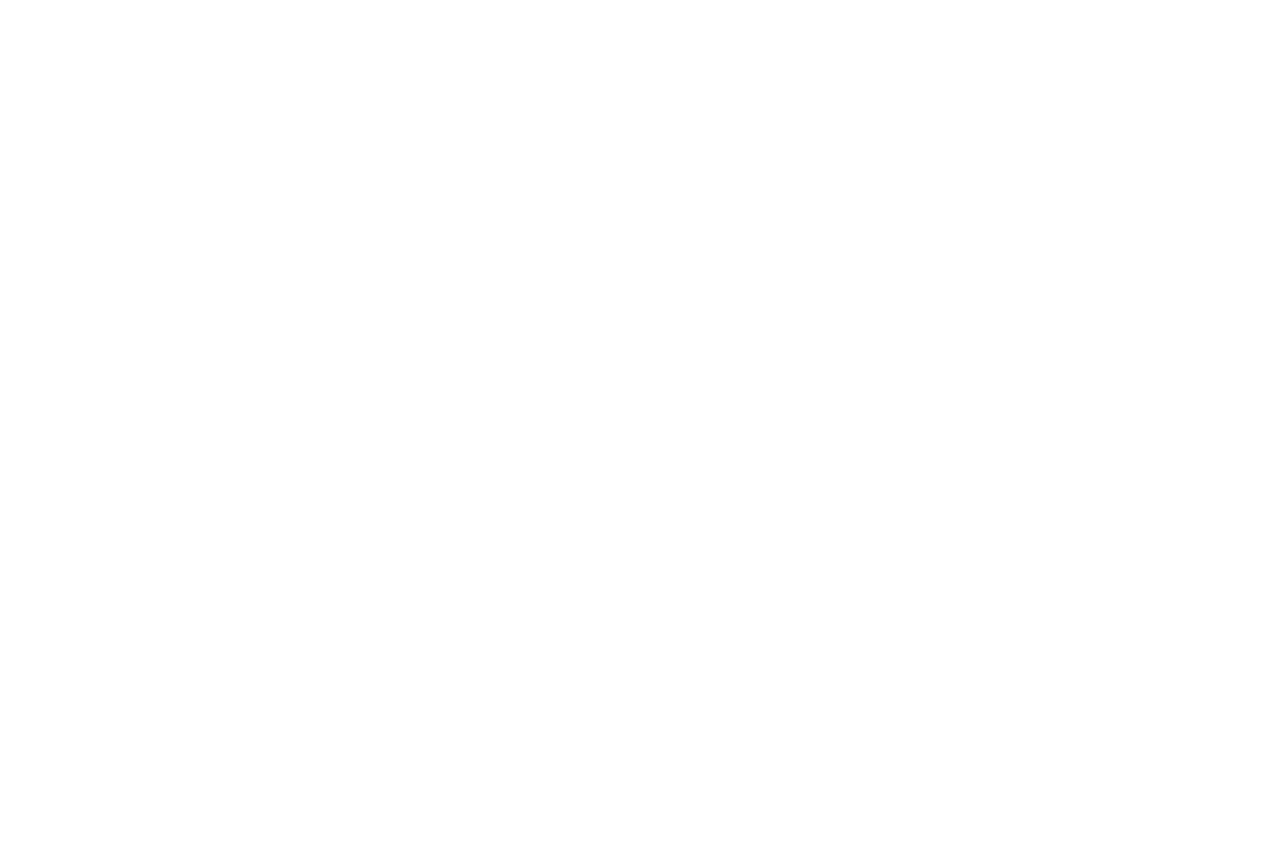
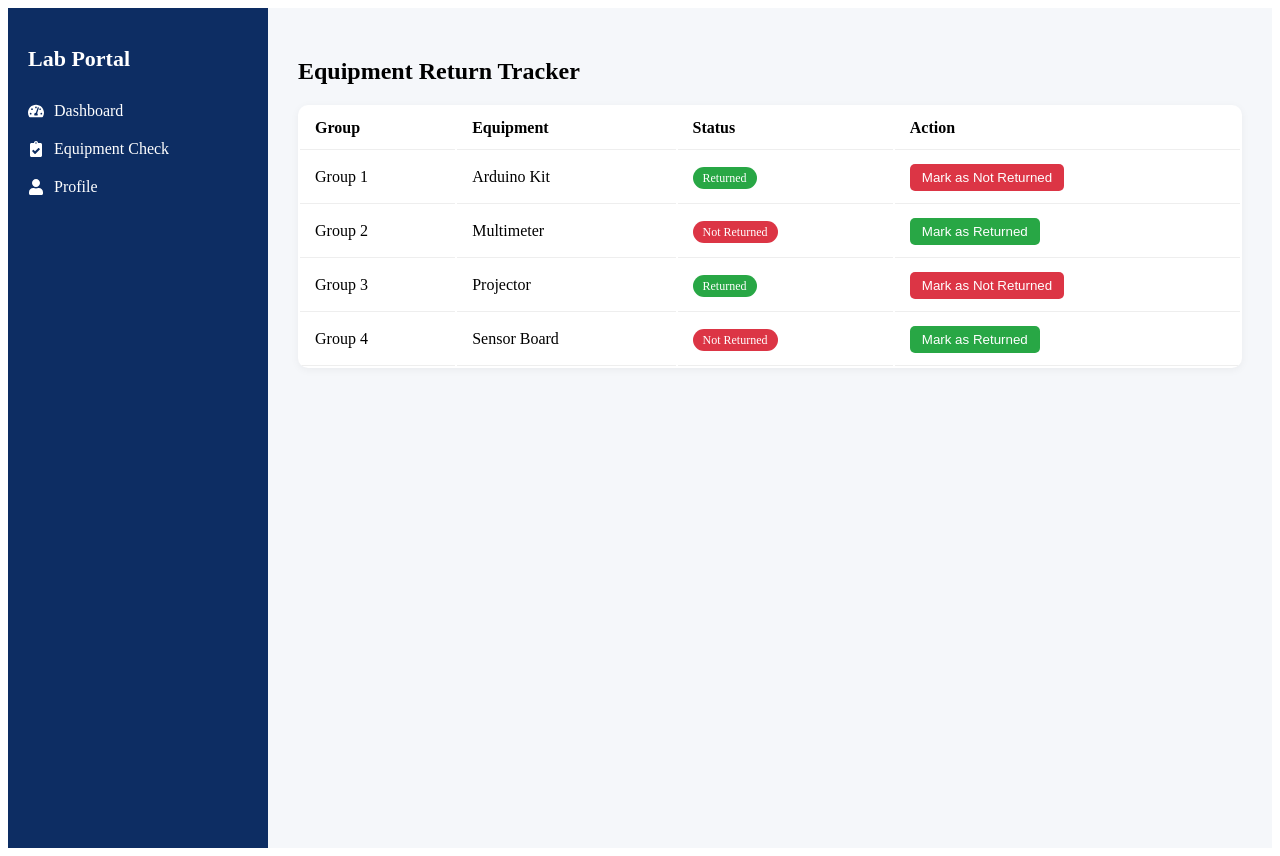
Before and after one commit to HamdiNur/Automation-Certificate, a React (Create React App) app in the folder frontend/: page /lab/equipment in a window 1280 px wide. Before the commit this address had no page. Before the commit the page ends 800 px from the top, so only its background shows below. Built offline with nearby package versions, Linux system fonts and the light colour scheme.

Commit message:
Lab frontend portal

```diff
--- a/frontend/src/Admin/components/Sidebar.jsx
+++ b/frontend/src/Admin/components/Sidebar.jsx
@@ -1,5 +1,12 @@
 import React from "react";
-import { FaTachometerAlt, FaCalendarAlt, FaUser, FaCog, FaClipboardList } from "react-icons/fa";
+import {
+  FaTachometerAlt,
+  FaCalendarAlt,
+  FaUser,
+  FaCog,
+  FaClipboardList,
+  FaEdit
+} from "react-icons/fa";
 import { Link } from "react-router-dom";
 import "./Sidebar.css";
 
@@ -11,6 +18,7 @@
         <li><FaTachometerAlt /> <Link to="/dashboard">Dashboard</Link></li>
         <li><FaClipboardList /> <Link to="/requests">Clearances</Link></li>
         <li><FaCalendarAlt /> <Link to="/appointments">Appointments</Link></li>
+        <li><FaEdit /> <Link to="/name-corrections">Name Corrections</Link></li> {/* ✅ New */}
         <li><FaUser /> <Link to="/users">Users</Link></li>
         <li><FaCog /> <Link to="/profile">Profile</Link></li>
       </ul>
--- a/frontend/src/Admin/pages/Dashboard.css
+++ b/frontend/src/Admin/pages/Dashboard.css
@@ -339,3 +339,31 @@
 .student-card h3 {
   margin-bottom: 10px;
 }
+
+.badge.approved {
+  background-color: #28a745;
+  color: white;
+  padding: 4px 10px;
+  border-radius: 20px;
+}
+
+.badge.rejected {
+  background-color: #dc3545;
+  color: white;
+  padding: 4px 10px;
+  border-radius: 20px;
+}
+
+.badge.pending {
+  background-color: #ffc107;
+  color: black;
+  padding: 4px 10px;
+  border-radius: 20px;
+}
+
+.modal textarea {
+  font-size: 15px;
+  border-radius: 6px;
+  border: 1px solid #ccc;
+  resize: none;
+}
--- a/frontend/src/Admin/pages/Login.jsx
+++ b/frontend/src/Admin/pages/Login.jsx
@@ -15,8 +15,8 @@
       navigate("/dashboard");
     } else if (role === "faculty") {
       navigate("/faculty/dashboard");
-    } else if (role === "lap") {
-      navigate("/lap/dashboard");
+    } else if (role === "lab") {
+      navigate("/lab/dashboard");
     } else if (role === "library") {
       navigate("/library/dashboard");
     } else if (role === "finance") {
@@ -61,7 +61,7 @@
             >
               <option value="admin">Admin</option>
               <option value="faculty">Faculty</option>
-              <option value="lap">lap</option>
+              <option value="lab">lab</option>
               <option value="library">library</option>
               <option value="finance">financce</option>
 
--- a/frontend/src/App.js
+++ b/frontend/src/App.js
@@ -11,7 +11,10 @@
 import FacultyDashboard from "./facualty/pages/FacultyDashboar";
 import FacultyRequests from "./facualty/pages/FacultyRequests";
 import FacultyProfile from "./facualty/pages/FacultyProfile";
-
+import NameCorrections from "./Admin/pages/NameCorrections";
+import LabDashboard from "./Lap/pages/LabDashboard";
+import LabEquipment from "./Lap/pages/LabEquipment";
+import LabProfile from "./Lap/pages/LabProfile";
 function App() {
   return (
     <Router>
@@ -23,11 +26,19 @@
         <Route path="/appointments" element={<Appointments />} />
         <Route path="/users" element={<Users />} />
         <Route path="/profile" element={<Profile />} />
+        <Route path="/name-corrections" element={<NameCorrections />} />
 
 
         <Route path="/faculty/dashboard" element={<FacultyDashboard />} />
-<Route path="/faculty/requests" element={<FacultyRequests />} />
-<Route path="/faculty/profile" element={<FacultyProfile />} />
+        <Route path="/faculty/requests" element={<FacultyRequests />} />
+        <Route path="/faculty/profile" element={<FacultyProfile />} />
+
+        <Route path="lab/dashboard" element={<LabDashboard/>}/>
+        <Route path="lab/equipment" element={<LabEquipment/>}/>
+        <Route path="lab/profile" element={<LabProfile/>}/>
+
+
+
       </Routes>
     </Router>
   );
--- /dev/null
+++ b/frontend/src/Lap/components/LabSidebar.css
@@ -0,0 +1,37 @@
+.sidebar-modern {
+    width: 220px;
+    height: 100vh;
+    background-color: #0d2d63;
+    color: white;
+    padding: 20px;
+    position: relative; /* not fixed */
+    flex-shrink: 0;
+  }
+
+
+    .sidebar-modern h2.logo {
+      font-size: 22px;
+      margin-bottom: 30px;
+      font-weight: bold;
+    }
+
+    .sidebar-modern ul {
+      list-style: none;
+      padding: 0;
+    }
+
+    .sidebar-modern li {
+      display: flex;
+      align-items: center;
+      margin: 20px 0;
+      gap: 10px;
+    }
+
+    .sidebar-modern a {
+      color: white;
+      text-decoration: none;
+    }
+
+    .sidebar-modern a:hover {
+      text-decoration: underline;
+    }
--- /dev/null
+++ b/frontend/src/Lap/components/LabSidebar.jsx
@@ -0,0 +1,18 @@
+import React from "react";
+import { Link } from "react-router-dom";
+import { FaTachometerAlt, FaClipboardCheck, FaUser } from "react-icons/fa";
+import "./LabSidebar.css";
+function LabSidebar() {
+  return (
+    <div className="sidebar-modern">
+      <h2 className="logo">Lab Portal</h2>
+      <ul>
+        <li><FaTachometerAlt /> <Link to="/lab/dashboard">Dashboard</Link></li>
+        <li><FaClipboardCheck /> <Link to="/lab/equipment">Equipment Check</Link></li>
+        <li><FaUser /> <Link to="/lab/profile">Profile</Link></li>
+      </ul>
+    </div>
+  );
+}
+
+export default LabSidebar;
--- /dev/null
+++ b/frontend/src/Lap/pages/LabDashboard.jsx
@@ -0,0 +1,25 @@
+import React from "react";
+import LabSidebar from "../components/LabSidebar";
+import "./style/style.css"
+function LabDashboard() {
+  return (
+    <div className="dashboard-wrapper">
+      <LabSidebar />
+      <div className="dashboard-main">
+        <h2>Lab Dashboard</h2>
+        <div className="faculty-widgets">
+          <div className="widget-card">
+            <h3>Returned Equipment</h3>
+            <p>20</p>
+          </div>
+          <div className="widget-card">
+            <h3>Not Returned</h3>
+            <p>5</p>
+          </div>
+        </div>
+      </div>
+    </div>
+  );
+}
+
+export default LabDashboard;
--- /dev/null
+++ b/frontend/src/Lap/pages/LabEquipment.jsx
@@ -0,0 +1,75 @@
+import React, { useState } from "react";
+import LabSidebar from "../components/LabSidebar";
+import "./style/style.css"
+const initialEquipment = [
+  { id: 1, group: "Group 1", equipment: "Arduino Kit", status: "Returned" },
+  { id: 2, group: "Group 2", equipment: "Multimeter", status: "Not Returned" },
+  { id: 3, group: "Group 3", equipment: "Projector", status: "Returned" },
+  { id: 4, group: "Group 4", equipment: "Sensor Board", status: "Not Returned" },
+];
+
+function LabEquipment() {
+  const [equipmentList, setEquipmentList] = useState(initialEquipment);
+
+  const toggleStatus = (id) => {
+    const updated = equipmentList.map((item) =>
+      item.id === id
+        ? {
+            ...item,
+            status: item.status === "Returned" ? "Not Returned" : "Returned",
+          }
+        : item
+    );
+    setEquipmentList(updated);
+  };
+
+  return (
+    <div className="dashboard-wrapper">
+      <LabSidebar />
+      <div className="dashboard-main">
+        <h2>Equipment Return Tracker</h2>
+
+        <table>
+          <thead>
+            <tr>
+              <th>Group</th>
+              <th>Equipment</th>
+              <th>Status</th>
+              <th>Action</th>
+            </tr>
+          </thead>
+          <tbody>
+            {equipmentList.map((item) => (
+              <tr key={item.id}>
+                <td>{item.group}</td>
+                <td>{item.equipment}</td>
+                <td>
+                  <span className={`badge ${item.status.toLowerCase().replace(" ", "-")}`}>
+                    {item.status}
+                  </span>
+                </td>
+                <td>
+                  <button
+                    className={item.status === "Returned" ? "btn-reject" : "btn-approve"}
+                    onClick={() => toggleStatus(item.id)}
+                  >
+                    Mark as {item.status === "Returned" ? "Not Returned" : "Returned"}
+                  </button>
+                </td>
+              </tr>
+            ))}
+            {equipmentList.length === 0 && (
+              <tr>
+                <td colSpan="4" style={{ textAlign: "center", color: "#777" }}>
+                  No equipment data found.
+                </td>
+              </tr>
+            )}
+          </tbody>
+        </table>
+      </div>
+    </div>
+  );
+}
+
+export default LabEquipment;
--- /dev/null
+++ b/frontend/src/Lap/pages/LabProfile.jsx
@@ -0,0 +1,60 @@
+import React, { useState } from "react";
+import LabSidebar from "../components/LabSidebar";
+import "./style/style.css"
+const dummyLab = {
+  name: "Engineer Yusuf Abdi",
+  email: "yusuf.abdi@just.edu.so",
+  role: "Lab Officer"
+};
+
+function LabProfile() {
+  const [profile, setProfile] = useState(dummyLab);
+  const [editMode, setEditMode] = useState(false);
+  const [temp, setTemp] = useState(profile);
+
+  const saveProfile = () => {
+    setProfile(temp);
+    setEditMode(false);
+  };
+
+  return (
+    <div className="dashboard-wrapper">
+      <LabSidebar />
+      <div className="dashboard-main">
+        <h2>My Profile</h2>
+
+        <div className="student-card">
+          {!editMode ? (
+            <>
+              <p><strong>Name:</strong> {profile.name}</p>
+              <p><strong>Email:</strong> {profile.email}</p>
+              <p><strong>Role:</strong> {profile.role}</p>
+              <button className="btn-view" onClick={() => setEditMode(true)}>
+                Edit Profile
+              </button>
+            </>
+          ) : (
+            <>
+              <input
+                type="text"
+                value={temp.name}
+                onChange={(e) => setTemp({ ...temp, name: e.target.value })}
+              />
+              <input
+                type="email"
+                value={temp.email}
+                onChange={(e) => setTemp({ ...temp, email: e.target.value })}
+              />
+              <div className="modal-buttons">
+                <button className="btn-confirm" onClick={saveProfile}>Save</button>
+                <button className="btn-cancel" onClick={() => setEditMode(false)}>Cancel</button>
+              </div>
+            </>
+          )}
+        </div>
+      </div>
+    </div>
+  );
+}
+
+export default LabProfile;
--- /dev/null
+++ b/frontend/src/Lap/pages/style/style.css
@@ -0,0 +1,47 @@
+
+
+.badge.returned {
+    background-color: #28a745;
+    color: white;
+    padding: 4px 10px;
+    border-radius: 20px;
+  }
+
+  .badge.not-returned {
+    background-color: #dc3545;
+    color: white;
+    padding: 4px 10px;
+    border-radius: 20px;
+  }
+
+  .badge.returned {
+    background-color: #28a745;
+    color: white;
+    padding: 4px 10px;
+    border-radius: 20px;
+  }
+
+  .badge.not-returned {
+    background-color: #dc3545;
+    color: white;
+    padding: 4px 10px;
+    border-radius: 20px;
+  }
+
+  .btn-approve {
+    background-color: #28a745;
+    color: white;
+    padding: 6px 12px;
+    border: none;
+    border-radius: 5px;
+    cursor: pointer;
+  }
+
+  .btn-reject {
+    background-color: #dc3545;
+    color: white;
+    padding: 6px 12px;
+    border: none;
+    border-radius: 5px;
+    cursor: pointer;
+  }
--- a/frontend/src/facualty/components/FacultySidebar.jsx
+++ b/frontend/src/facualty/components/FacultySidebar.jsx
@@ -1,6 +1,6 @@
 import React from "react";
 import { Link } from "react-router-dom";
-import Sidebar from "../../Admin/components/Sidebar";
+import "./FacultySidebar.css"
 
 function FacultySidebar() {
   return (
```
